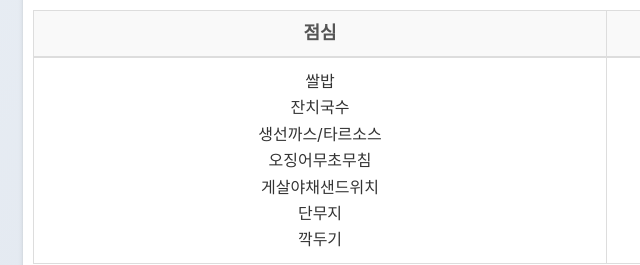
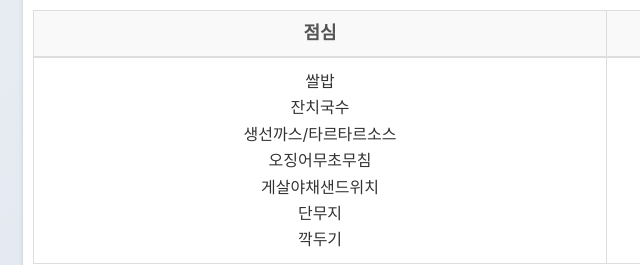
Before and after one commit to MOONSCAPE-JY/Weekly_Menu, a plain HTML site: page index.html in a window 1280 px wide. Shown: the part 1191-1456 px from the top of the page, 33-673 px from the left. Drawn offline with Linux system fonts and the light colour scheme; a web font is replaced by a local one.

Commit message:
Update index.html

```diff
--- a/index.html
+++ b/index.html
@@ -678,7 +678,7 @@
                 <tbody>
                     <tr class="meal-split-content">
                         <td>
-                            <div class="meal-items"><div class="meal-item">쌀밥</div><div class="meal-item">잔치국수</div><div class="meal-item">생선까스/타르소스</div><div class="meal-item">오징어무초무침</div><div class="meal-item">게살야채샌드위치</div><div class="meal-item">단무지</div><div class="meal-item">깍두기</div></div>
+                            <div class="meal-items"><div class="meal-item">쌀밥</div><div class="meal-item">잔치국수</div><div class="meal-item">생선까스/타르타르소스</div><div class="meal-item">오징어무초무침</div><div class="meal-item">게살야채샌드위치</div><div class="meal-item">단무지</div><div class="meal-item">깍두기</div></div>
                         </td>
                         <td>
                             <div class="meal-items"><div class="meal-item">쌀밥</div><div class="meal-item">북엇국</div><div class="meal-item">닭볶음탕</div><div class="meal-item">분홍소세지전</div><div class="meal-item">도토리묵야채무침</div><div class="meal-item">깻잎지</div><div class="meal-item">배추김치</div></div>
```
